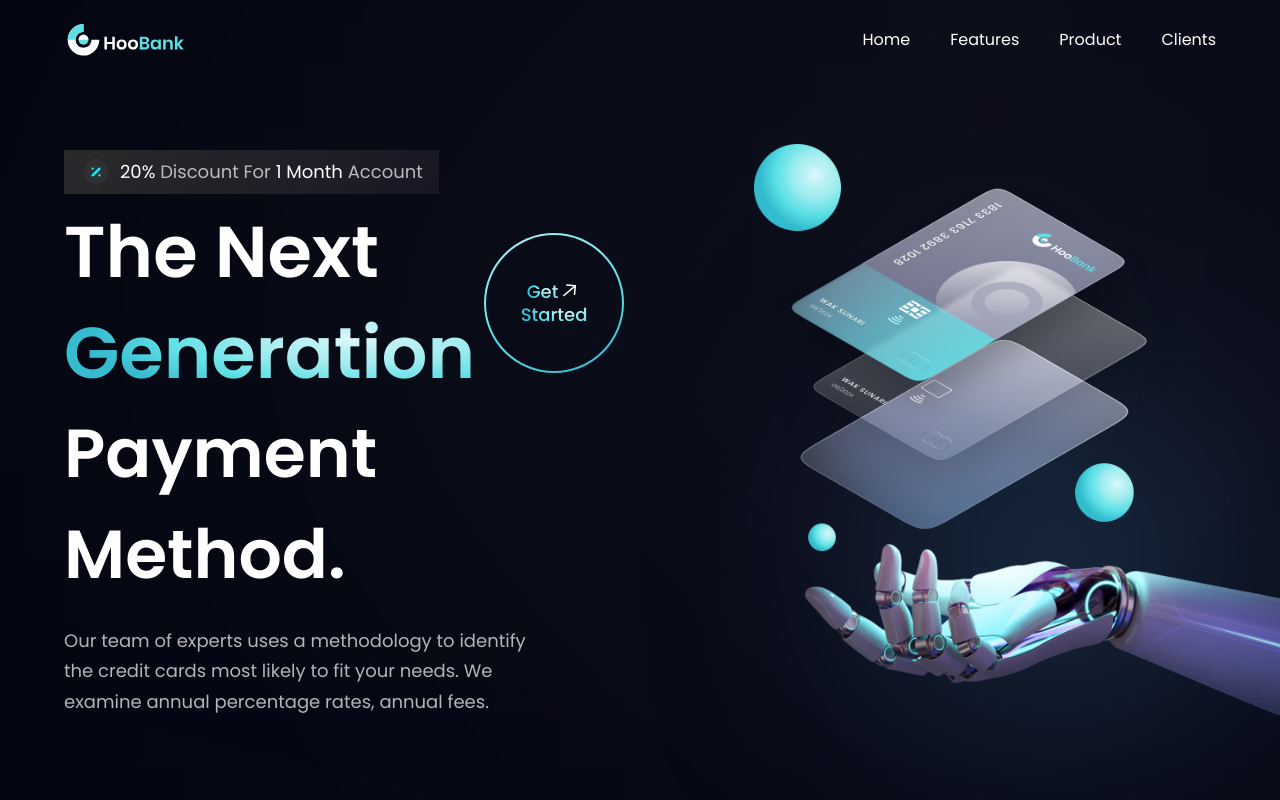
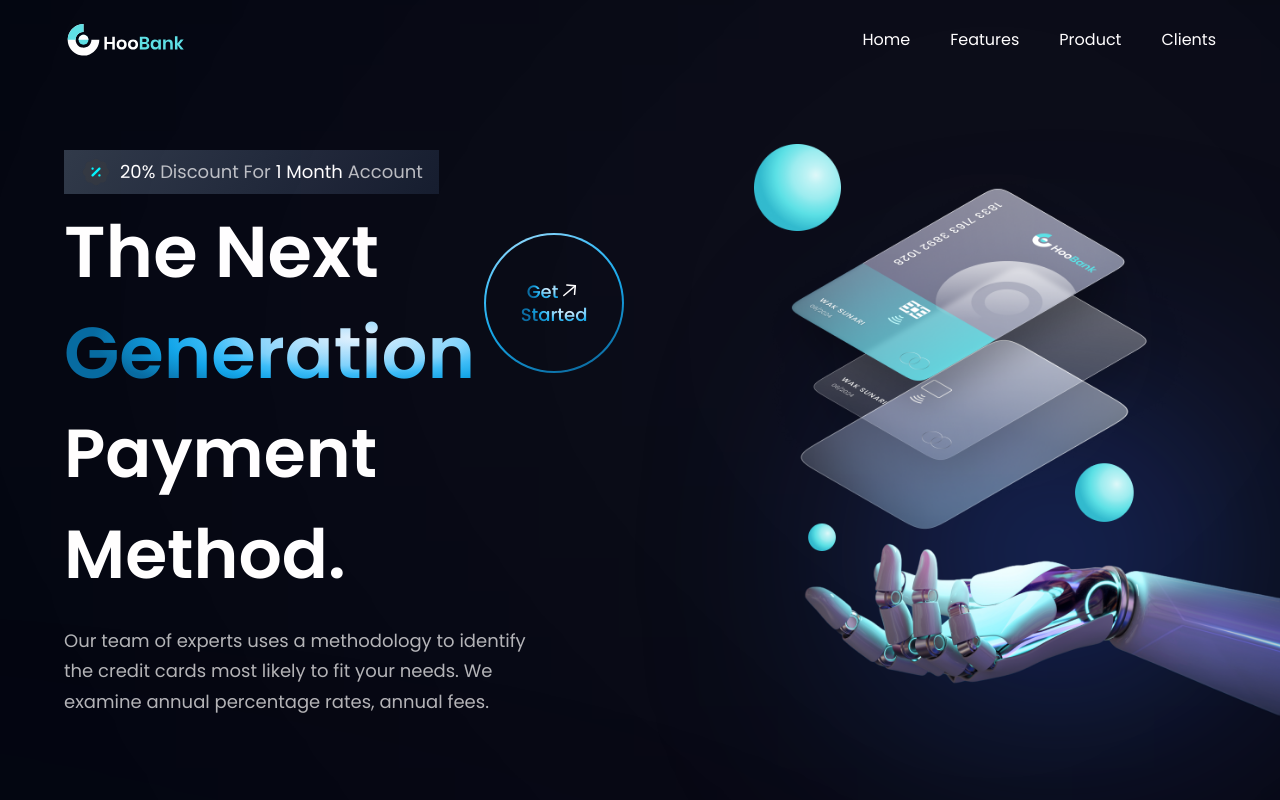
Before and after one commit to solarluiso/modern-bank-app, a React (Vite) app: page / in a window 1280 px wide. Shown: the top 800 px of the page. Built offline with nearby package versions, Linux system fonts and the light colour scheme.

Commit message:
refactor: update color gradients and shadows in index.css for improved aesthetics

```diff
--- a/src/index.css
+++ b/src/index.css
@@ -9,9 +9,9 @@
     144.39deg,
     #ffffff -278.56%,
     #6d6d6d -78.47%,
-    #11101d 91.61%
+    #0f172a 91.61%
   );
-  --card-shadow: 0px 20px 100px -10px rgba(66, 71, 91, 0.1);
+  --card-shadow: 0px 20px 100px -10px rgba(15, 23, 42, 0.2);
 }
 
 * {
@@ -21,12 +21,12 @@
 .text-gradient {
   background: radial-gradient(
     64.18% 64.18% at 71.16% 35.69%,
-    #def9fa 0.89%,
-    #bef3f5 17.23%,
-    #9dedf0 42.04%,
-    #7de7eb 55.12%,
-    #5ce1e6 71.54%,
-    #33bbcf 100%
+    #e0f2fe 0.89%,
+    #bae6fd 17.23%,
+    #7dd3fc 42.04%,
+    #38bdf8 55.12%,
+    #0ea5e9 71.54%,
+    #0369a1 100%
   );
   -webkit-background-clip: text;
   -webkit-text-fill-color: transparent;
@@ -37,12 +37,12 @@
 .bg-blue-gradient {
   background: linear-gradient(
     157.81deg,
-    #def9fa -43.27%,
-    #bef3f5 -21.24%,
-    #9dedf0 12.19%,
-    #7de7eb 29.82%,
-    #5ce1e6 51.94%,
-    #33bbcf 90.29%
+    #e0f2fe -43.27%,
+    #bae6fd -21.24%,
+    #7dd3fc 12.19%,
+    #38bdf8 29.82%,
+    #0ea5e9 51.94%,
+    #0369a1 90.29%
   );
 }
 
@@ -51,7 +51,7 @@
     144.39deg,
     #ffffff -278.56%,
     #6d6d6d -78.47%,
-    #11101d 91.61%
+    #0f172a 91.61%
   );
 }
 
@@ -60,7 +60,7 @@
     -168.39deg,
     #ffffff -278.56%,
     #6d6d6d -78.47%,
-    #11101d 91.61%
+    #0f172a 91.61%
   );
 }
 
@@ -68,16 +68,16 @@
   background: linear-gradient(
     153.47deg,
     rgba(255, 255, 255, 0) -341.94%,
-    #14101d 95.11%
+    #1e293b 95.11%
   );
 }
 
 .bg-discount-gradient {
-  background: linear-gradient(125.17deg, #272727 0%, #11101d 100%);
+  background: linear-gradient(125.17deg, #2d3748 0%, #0f172a 100%);
 }
 
 .box-shadow {
-  box-shadow: 0px 20px 100px -10px rgba(66, 71, 91, 0.1);
+  box-shadow: 0px 20px 100px -10px rgba(15, 23, 42, 0.2);
 }
 
 .sidebar {
@@ -125,12 +125,12 @@
 }
 
 .blue__gradient {
-  background: linear-gradient(180deg, rgba(188, 165, 255, 0) 0%, #214d76 100%);
+  background: linear-gradient(180deg, rgba(188, 165, 255, 0) 0%, #1e40af 100%);
   filter: blur(123px);
 }
 
 .pink__gradient {
-  background: linear-gradient(90deg, #f4c4f3 0%, #fc67fa 100%);
+  background: linear-gradient(90deg, #fbcfe8 0%, #db2777 100%);
   filter: blur(900px);
 }
 
```
